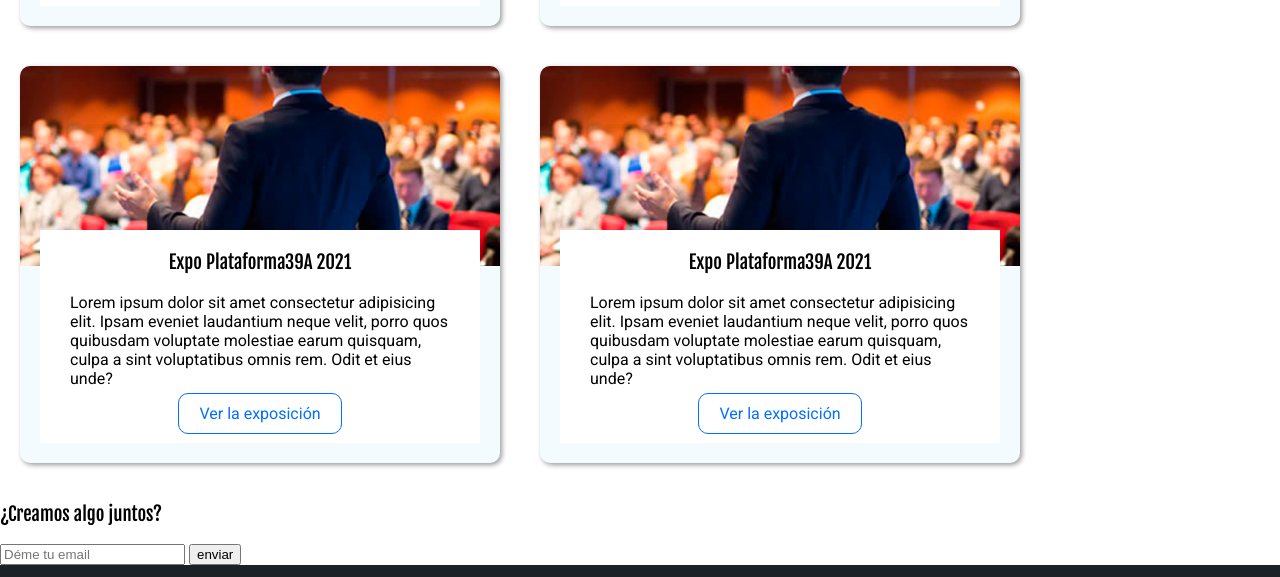
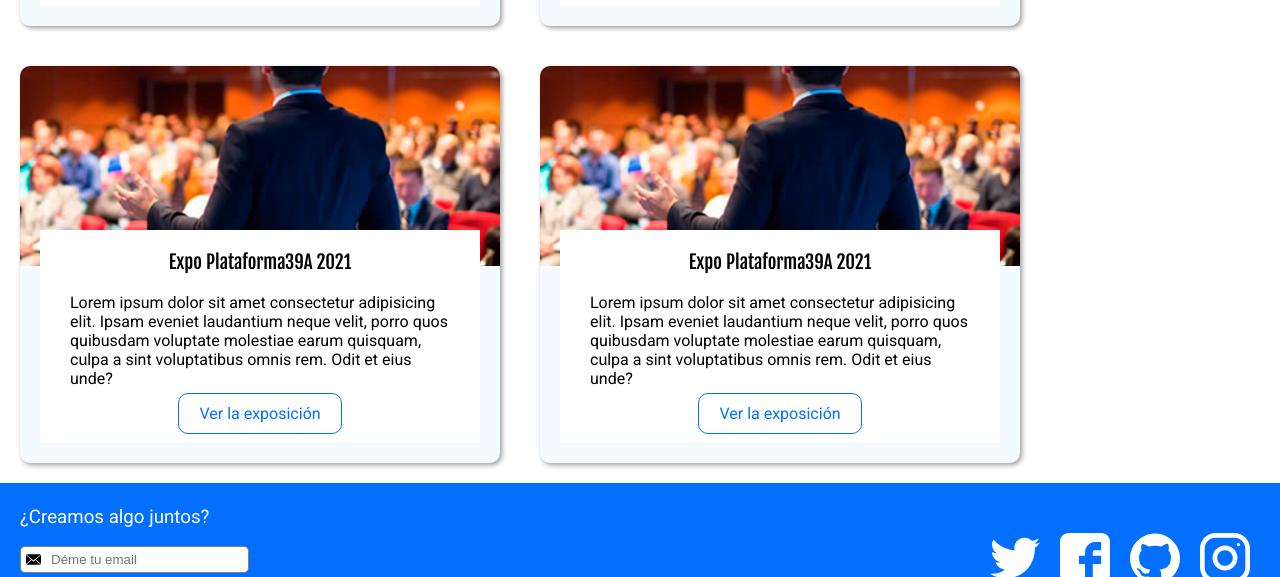
Before and after one commit to Gabriel-Arg/Platzi-Dise-o-web-oneline, a plain HTML site: page index.html in a window 1280 px wide. Shown: the part 1699-2276 px from the top of the page. Drawn offline with nearby package versions, Linux system fonts and the light colour scheme.

Commit message:
Video 34 agrego fotos a la carpeta img

```diff
--- a/estilo.css
+++ b/estilo.css
@@ -224,12 +224,70 @@ strong {
 
 /* -------------SECCION 4 FORMULARIO CONTACTO------ */
 .contact {
-
+    display: flex;
+    align-items: center;
+    justify-content: space-between;
+    background-color: #026fff;
+    color: white;
+    height: 150px;
 }
 
 .form-email {
+    margin-left: 20px;
+}
 
+.form-email h3 {
+    font-family: 'Roboto', sans-serif;
+    margin-top: 0px;
 }
+
+.form-email input {
+    border: 1px solid grey;
+    border-radius: 5px;
+    padding: 5px 20px 5px 30px;
+    background-image: url(/img/envelope.svg);
+    background-repeat: no-repeat;
+    background-size: 15px;
+    background-position: left center;
+    background-position-x: 5px;
+}
+
+.form-email button {
+    display: flex;
+    margin-top: 10px;
+    background: transparent;
+    color: wheat;
+    border: 1px solid wheat;
+    padding: 5px 30px;
+    border-radius: 5px;
+}
+
+.social {
+    display: flex;
+    margin-right: 20px;
+}
+
+.social-link {
+    width: 50px;
+    height: 50px;
+    background-size: 50px 50px;
+    margin: 0px 10px;
+}
+
+.social-link.twiter {
+    background-image: url(img/twitter.svg);
+}
+.social-link.facebook {
+    background-image: url(img/facebook.svg);
+}
+.social-link.github {
+    background-image: url(img/github.svg);
+}
+.social-link.instagram {
+    background-image: url(img/instagram.svg);
+}
+
+
 /* -----------------FOOTER-------------------------- */
 .footer {
     display: flex;
--- a/index.html
+++ b/index.html
@@ -153,8 +153,15 @@
         <form class="form-email" action=""> <!--action es a donde se enviarán los datos-->
             <h3> ¿Creamos algo juntos?</h3>
             <input type="text" placeholder="Déme tu email">
-            <button> enviar </button>
+            <button> Enviar </button>
         </form>
+
+        <div class="social">
+            <a class="social-link twiter" href=""></a>
+            <a class="social-link facebook" href=""></a>
+            <a class="social-link github" href=""></a>
+            <a class="social-link instagram" href=""></a>
+        </div>
     </section>
 <!-----------------------------------------FOOTER----------------------------------------------------->
     <footer class="footer">
```
Also changed, not shown: img/envelope.svg (added), img/facebook.svg (added), img/github.svg (added), img/instagram.svg (added), img/twitter.svg (added).
